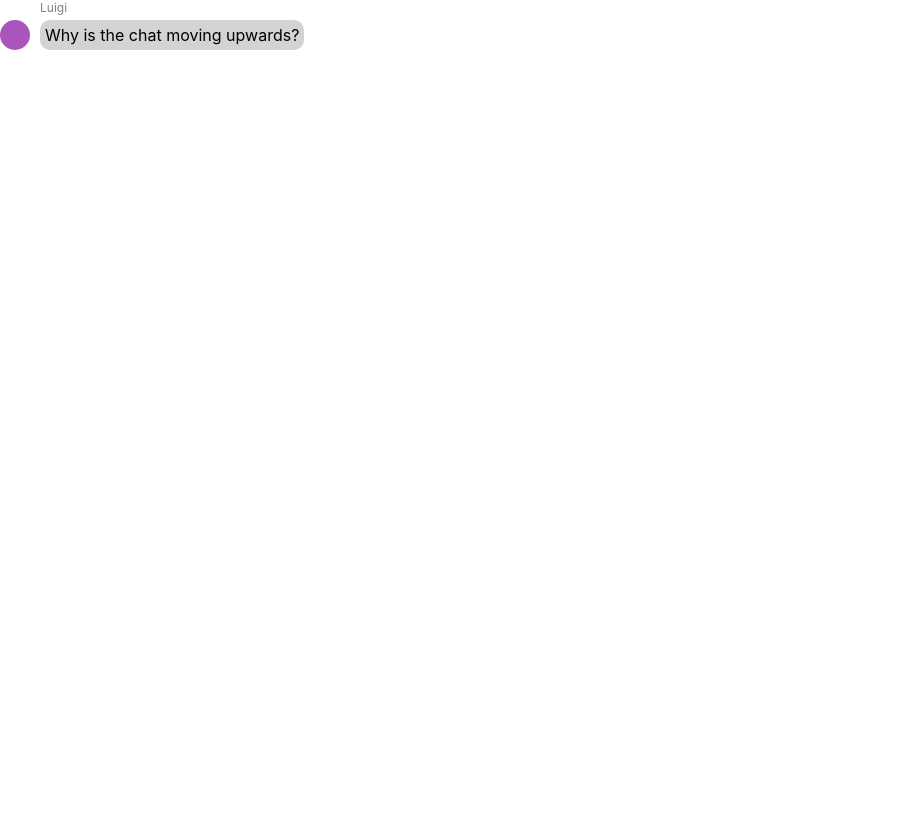
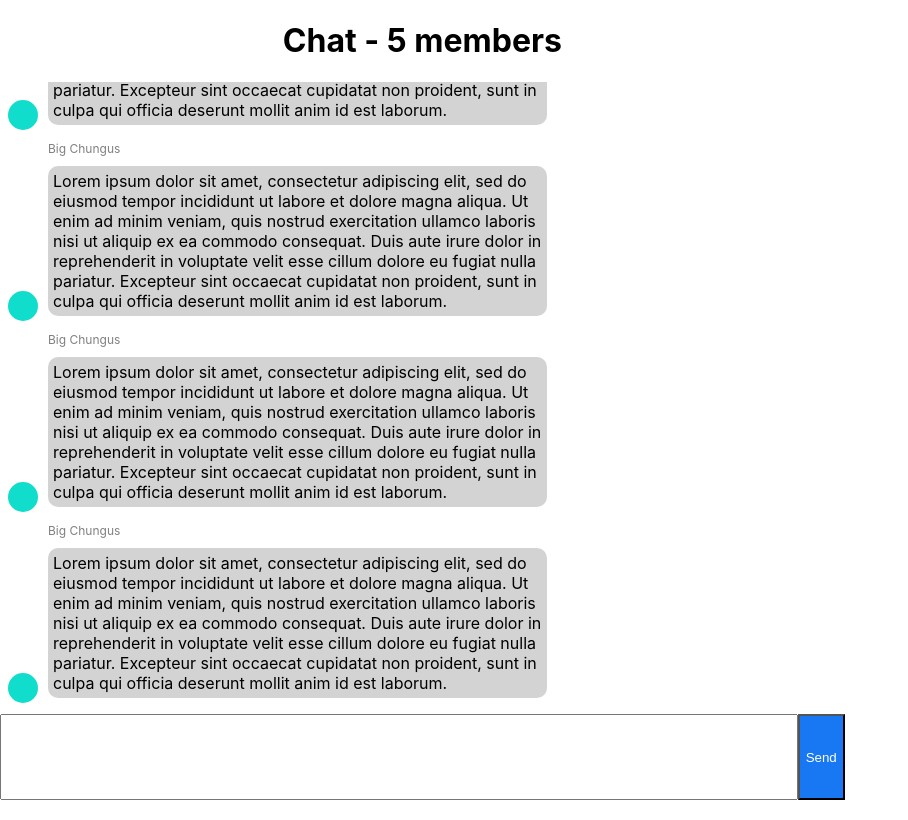
Before and after one commit to awolyniec/cw-web, a React (Create React App) app: page / in a window 1280 px wide. Shown: the whole page, without its empty margins (0-908 px from the left). Built offline with nearby package versions, Linux system fonts and the light colour scheme.

Commit message:
feat: Add static mock for chat section

```diff
--- a/src/components/ChatEvents/component.jsx
+++ b/src/components/ChatEvents/component.jsx
@@ -1,20 +1,53 @@
-import React from 'react';
+import React, { useEffect, useRef } from 'react';
+import classname from 'classnames';
 
 import { Message } from '../Message';
 
+import './styles.scss';
+
+// TODO: test overflow
 const ChatEvents = ({ data = [] }) => {
-  const dataPoint = {
-    type: "message",
-    name: "Luigi",
-    color: "#aa55bb",
-    text: "Why is the chat moving upwards?"
+  const scrollDummyRef = useRef();
+
+  // TODO: won't this scroll to bottom on every render, unless we add current/some flag as a dependency?
+  useEffect(() => {
+    if (scrollDummyRef.current) {
+      scrollDummyRef.current.scrollIntoView();
+    }
+  });
+
+  const getAnnouncementView = ({ text }) => {
+    return (
+      <div className="announcement-container secondary-text">
+        {text}
+      </div>
+    );
+  };
+
+  const getMessageView = ({ name, ...rest }) => {
+    return (
+      <>
+        <div className={classname("chat-event-container chat-message", {
+          "self-message": !name,
+          "other-message": name
+        })}>
+          <Message { ...{ name, ...rest }} />
+        </div>
+        <div class="spacer" style={{ clear: "both" }} />
+      </>
+    );
   };
 
   return (
     <div className="chat-events">
-      <Message
-        {...dataPoint}
-      />
+      {data.map(({ type, ...rest }) => {
+        return (
+          <div className="row">
+            {type === "message" ? getMessageView(rest) : getAnnouncementView(rest)}
+          </div>
+        );
+      })}
+      <div className="scroll-dummy" ref={scrollDummyRef} />
     </div>
   );
 };
--- a/src/components/ChatEvents/styles.scss
+++ b/src/components/ChatEvents/styles.scss
@@ -0,0 +1,26 @@
+.chat-events {
+  overflow-y: scroll;
+  padding: 0.5rem 0 0.5rem 0;
+
+  .row {
+    padding: 0.5rem;
+  }
+
+  .announcement-container {
+    text-align: center;
+  }
+
+  .chat-event-container {
+    &.chat-message {
+      max-width: 65%;
+    }
+
+    &.self-message {
+      float: right;
+    }
+
+    &.other-message {
+      float: left;
+    }
+  }
+}
--- /dev/null
+++ b/src/components/ChatMessageCompose/component.jsx
@@ -0,0 +1,15 @@
+import React from 'react';
+
+import './styles.scss';
+
+const ChatMessageCompose = () => {
+
+  return (
+    <div className="chat-message-compose">
+      <textarea rows={4} />
+      <button className="send-button" type="button">Send</button>
+    </div>
+  );
+};
+
+export default ChatMessageCompose;
--- /dev/null
+++ b/src/components/ChatMessageCompose/index.js
@@ -0,0 +1,5 @@
+import ChatMessageCompose from './component';
+
+export {
+  ChatMessageCompose
+};
--- /dev/null
+++ b/src/components/ChatMessageCompose/styles.scss
@@ -0,0 +1,18 @@
+@import '../../styles/variables';
+
+.chat-message-compose {
+  display: flex;
+
+  textarea {
+    width: 100%;
+    resize: none;
+    font-family: inherit;
+    font-size: inherit;
+  }
+
+  .send-button {
+    background-color: $facebook-blue;
+    color: white;
+    width: 48px;
+  }
+}
--- a/src/components/ChatPage/component.jsx
+++ b/src/components/ChatPage/component.jsx
@@ -2,6 +2,7 @@ import React from 'react';
 import { CirclePicker } from 'react-color';
 
 import { ChatEvents } from '../ChatEvents';
+import { ChatMessageCompose } from '../ChatMessageCompose';
 
 import './styles.scss';
 
@@ -32,13 +33,49 @@ const ChatPage = () => {
         name: "Big Chungus",
         color: "#11ddcc",
         text: "Based and redpilled"
-      }
+      },
+      {
+        type: "message",
+        name: "Big Chungus",
+        color: "#11ddcc",
+        text: "Lorem ipsum dolor sit amet, consectetur adipiscing elit, sed do eiusmod tempor incididunt ut labore et dolore magna aliqua. Ut enim ad minim veniam, quis nostrud exercitation ullamco laboris nisi ut aliquip ex ea commodo consequat. Duis aute irure dolor in reprehenderit in voluptate velit esse cillum dolore eu fugiat nulla pariatur. Excepteur sint occaecat cupidatat non proident, sunt in culpa qui officia deserunt mollit anim id est laborum."
+      },
+      {
+        type: "message",
+        text: "Lorem ipsum dolor sit amet, consectetur adipiscing elit, sed do eiusmod tempor incididunt ut labore et dolore magna aliqua. Ut enim ad minim veniam, quis nostrud exercitation ullamco laboris nisi ut aliquip ex ea commodo consequat. Duis aute irure dolor in reprehenderit in voluptate velit esse cillum dolore eu fugiat nulla pariatur. Excepteur sint occaecat cupidatat non proident, sunt in culpa qui officia deserunt mollit anim id est laborum."
+      },
+      {
+        type: "message",
+        name: "Big Chungus",
+        color: "#11ddcc",
+        text: "Lorem ipsum dolor sit amet, consectetur adipiscing elit, sed do eiusmod tempor incididunt ut labore et dolore magna aliqua. Ut enim ad minim veniam, quis nostrud exercitation ullamco laboris nisi ut aliquip ex ea commodo consequat. Duis aute irure dolor in reprehenderit in voluptate velit esse cillum dolore eu fugiat nulla pariatur. Excepteur sint occaecat cupidatat non proident, sunt in culpa qui officia deserunt mollit anim id est laborum."
+      },
+      {
+        type: "message",
+        name: "Big Chungus",
+        color: "#11ddcc",
+        text: "Lorem ipsum dolor sit amet, consectetur adipiscing elit, sed do eiusmod tempor incididunt ut labore et dolore magna aliqua. Ut enim ad minim veniam, quis nostrud exercitation ullamco laboris nisi ut aliquip ex ea commodo consequat. Duis aute irure dolor in reprehenderit in voluptate velit esse cillum dolore eu fugiat nulla pariatur. Excepteur sint occaecat cupidatat non proident, sunt in culpa qui officia deserunt mollit anim id est laborum."
+      },
+      {
+        type: "message",
+        name: "Big Chungus",
+        color: "#11ddcc",
+        text: "Lorem ipsum dolor sit amet, consectetur adipiscing elit, sed do eiusmod tempor incididunt ut labore et dolore magna aliqua. Ut enim ad minim veniam, quis nostrud exercitation ullamco laboris nisi ut aliquip ex ea commodo consequat. Duis aute irure dolor in reprehenderit in voluptate velit esse cillum dolore eu fugiat nulla pariatur. Excepteur sint occaecat cupidatat non proident, sunt in culpa qui officia deserunt mollit anim id est laborum."
+      },
+      {
+        type: "message",
+        name: "Big Chungus",
+        color: "#11ddcc",
+        text: "Lorem ipsum dolor sit amet, consectetur adipiscing elit, sed do eiusmod tempor incididunt ut labore et dolore magna aliqua. Ut enim ad minim veniam, quis nostrud exercitation ullamco laboris nisi ut aliquip ex ea commodo consequat. Duis aute irure dolor in reprehenderit in voluptate velit esse cillum dolore eu fugiat nulla pariatur. Excepteur sint occaecat cupidatat non proident, sunt in culpa qui officia deserunt mollit anim id est laborum."
+      },
     ];
 
     return (
       <div className="chat-view">
         <div className="chat-section-container">
+          <h1>Chat - 5 members</h1>
           <ChatEvents data={chatEvents} />
+          <ChatMessageCompose />
         </div>
         <div className="member-list-container">
         </div>
--- a/src/components/ChatPage/styles.scss
+++ b/src/components/ChatPage/styles.scss
@@ -1,5 +1,9 @@
 .chat-page {
+  height: 100vh;
+
   .chat-view {
+    height: 100%;
+
     > * {
       display: inline-block;
     }
@@ -46,6 +50,14 @@
 
   .chat-section-container {
     width: 66%;
+    height: 100%;
+
+    display: flex;
+    flex-direction: column;
+
+    h1 {
+      text-align: center
+    }
   }
 
   .member-list-container {
--- a/src/components/Message/component.jsx
+++ b/src/components/Message/component.jsx
@@ -17,8 +17,8 @@ const Message = ({ name, color, text }) => {
             <span>{name}</span>
           </div>
         )}
-        <div>
-          <span className={classname("message-text", { "other-party": name })}>{text}</span>
+        <div className={classname("message-text-container",  { "other-party": name })}>
+          <span className="message-text">{text}</span>
         </div>
       </div>
     </div>
--- a/src/components/Message/styles.scss
+++ b/src/components/Message/styles.scss
@@ -1,12 +1,13 @@
+@import '../../styles/variables';
+
 .message {
   display: flex;
   align-items: stretch;
 
-  .message-text {
+  .message-text-container {
     border-radius: 10px;
     padding: 5px;
-
-    background-color: lightblue;
+    background-color: $facebook-blue;
     color: white;
 
     &.other-party {
--- /dev/null
+++ b/src/styles/_variables.scss
@@ -0,0 +1,2 @@
+/* variables */
+$facebook-blue: #1877f2;
```
Also changed, not shown: src/App.scss (line endings or trailing spaces).
